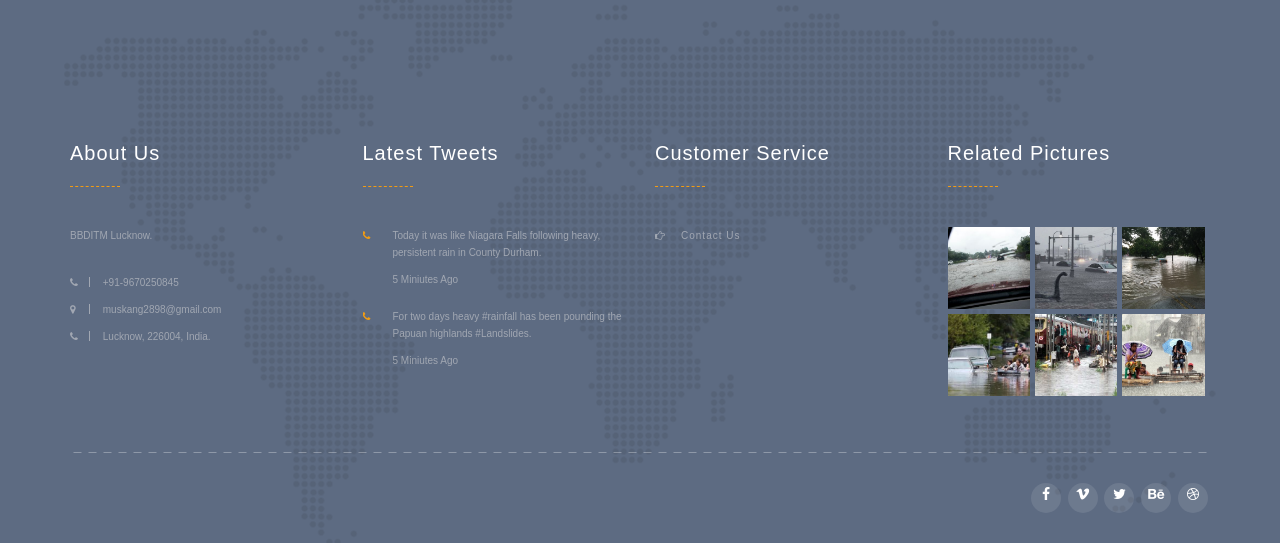
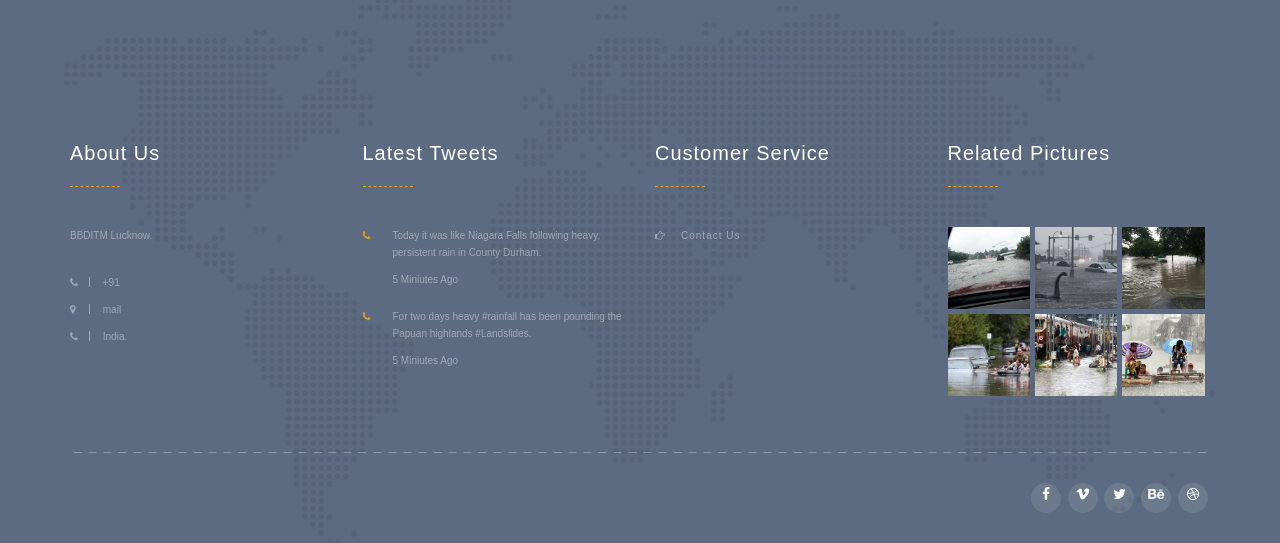
Before and after one commit to Muskan14968/Flood-Rainfall-Disaster-Prediction-System, a Flask app: page /about in a window 1280 px wide. Shown: the part 2649-3192 px from the top of the page. Run offline with Flask 3, Linux system fonts and the light colour scheme; some libraries are stand-ins or nearby versions.

Commit message:
Update about-team.html

```diff
--- a/sourceCode/templates/about-team.html
+++ b/sourceCode/templates/about-team.html
@@ -352,9 +352,9 @@
                             <h3>About Us</h3>
                             <p>BBDITM Lucknow.</p>
                             <ul>
-                                <li><i class="fa fa-phone"></i> <a href="callto:+91-9670250845">+91-9670250845</a></li>
-                                <li><i class="fa fa-map-marker"></i> <a href="mailto:muskang2898@gmail.com">muskang2898@gmail.com</a></li>
-                                <li><i class="fa fa-phone"></i> Lucknow, 226004, India.</li>
+                                <li><i class="fa fa-phone"></i> <a href="callto:+91">+91</a></li>
+                                <li><i class="fa fa-map-marker"></i> <a href="mailto:xyz@gmail.com">mail</a></li>
+                                <li><i class="fa fa-phone"></i>  India.</li>
                             </ul>
                         </div>
                     </div>
```
